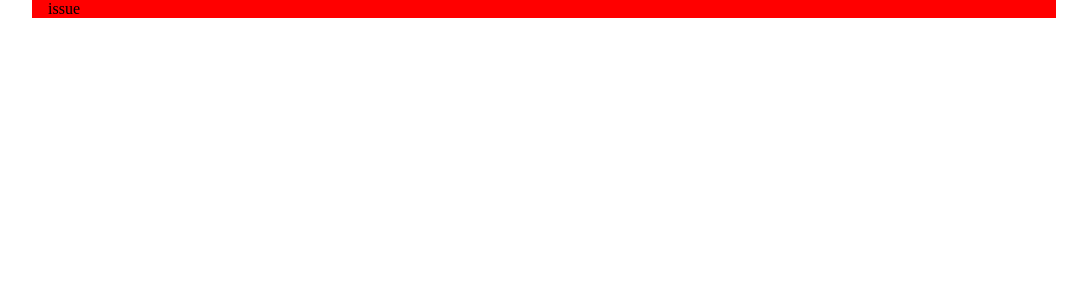
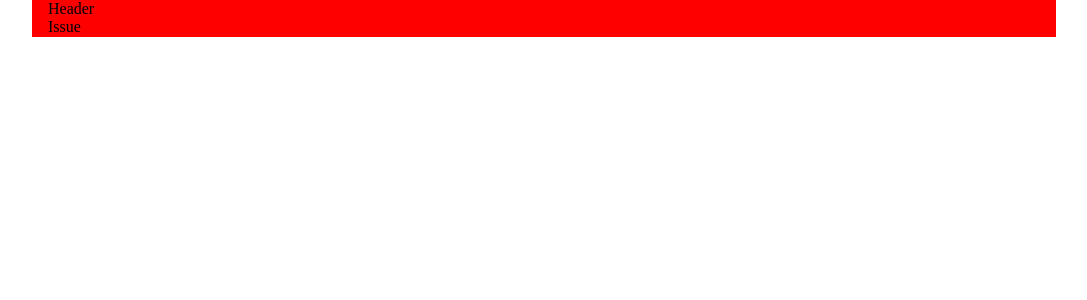
Before and after one commit to pre-onboarding-Team-4/pre-onboarding-11th-3-4, a React (Create React App) app: page /issues/1 in a window 1280 px wide. Shown: the top 300 px of the page, without its empty margins (96-1183 px from the left). Built offline with nearby package versions, Linux system fonts and the light colour scheme.

Commit message:
feat: 공통 헤더 렌더링을 위한 route 구현 및 page 컴포넌트 생성

```diff
--- /dev/null
+++ b/src/components/CommonLayout.tsx
@@ -0,0 +1,11 @@
+import React from 'react';
+import { Outlet } from 'react-router-dom';
+
+export default function CommonLayout() {
+  return (
+    <>
+      Header
+      <Outlet />
+    </>
+  );
+}
--- /dev/null
+++ b/src/pages/IssueDetailPage.tsx
@@ -0,0 +1,8 @@
+import React from 'react';
+
+interface IssueDetailPageProps {}
+
+export default function IssueDetailPage(props: IssueDetailPageProps) {
+  console.log(props);
+  return <div>Issue</div>;
+}
--- /dev/null
+++ b/src/pages/IssueListPage.tsx
@@ -0,0 +1,8 @@
+import React from 'react';
+
+interface IssueListPageProps {}
+
+export default function IssueListPage(props: IssueListPageProps) {
+  console.log(props);
+  return <div>IssueList</div>;
+}
```
Also changed, not shown: src/router.tsx (+14 -5 lines).
